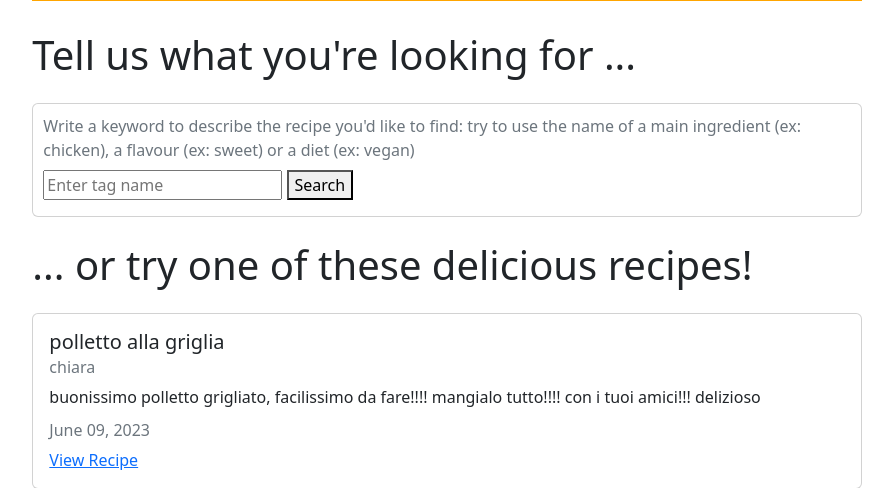
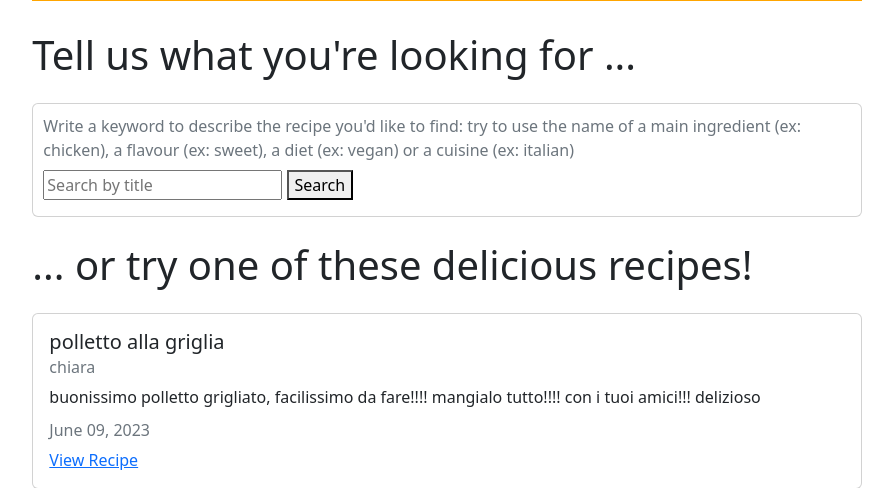
Before and after one commit to chiarag0/djangoProject, a Django app: page / in a window 1280 px wide. Shown: the part 1001-1489 px from the top of the page, without its empty margins (193-1086 px from the left). Run offline with Django 4.2, Linux system fonts and the light colour scheme; data comes from the database, SQL or seed files in the repository; both versions use the stored data as it was before the commit; some libraries are stand-ins or nearby versions.

Commit message:
deleted tags and replaced them with a search by title. edited the front end part of this project

```diff
--- a/recipes/admin.py
+++ b/recipes/admin.py
@@ -6,4 +6,3 @@ admin.site.register(models.Recipe)
 admin.site.register(models.Category)
 admin.site.register(models.Ingredient)
 admin.site.register(models.Instruction)
-admin.site.register(models.Tag)
--- a/recipes/models.py
+++ b/recipes/models.py
@@ -33,16 +33,6 @@ class Ingredient(models.Model):
         app_label = 'recipes'
 
 
-class Tag(models.Model):
-    recipe = models.ForeignKey('recipes.Recipe', on_delete=models.CASCADE, null=True)
-    name = models.CharField(max_length=100)
-
-    def __str__(self):
-        return self.name
-
-    class Meta:
-        app_label = 'recipes'
-
 
 class Recipe(models.Model):
     title = models.CharField(max_length=200)
@@ -51,7 +41,6 @@ class Recipe(models.Model):
     description = models.TextField()
     ingredients = models.ManyToManyField(Ingredient, related_name='recipes')
     instructions = models.ManyToManyField('Instruction', related_name='recipes', blank=True, null=True)
-    tags = models.ManyToManyField(Tag, related_name='recipes', blank=True)
     favorites = models.ManyToManyField(User, related_name='favorites', default= None, blank=True)
     created_at = models.DateTimeField(auto_now_add=True)
     updated_at = models.DateTimeField(auto_now=True)
--- a/recipes/urls.py
+++ b/recipes/urls.py
@@ -10,11 +10,9 @@ urlpatterns = [
     path('recipe/<int:pk>/ingredients/update/', views.IngredientsListView.as_view(), name="ingredients-list"),
     path('recipe/<int:pk>/instructions/create/', views.InstructionsCreateView.as_view(), name="instructions-create"),
     path('recipe/<int:pk>/instructions/update/', views.InstructionsListView.as_view(), name="instructions-list"),
-    path('recipe/<int:pk>/tags/create/', views.TagsCreateView.as_view(), name="tags-create"),
-    path('recipe/<int:pk>/tags/update/', views.TagsListView.as_view(), name="tags-list"),
     path('recipe/<int:pk>/update', views.RecipeUpdateView.as_view(), name="recipes-update"),
     path('recipe/<int:pk>/delete', views.RecipeDeleteView.as_view(), name="recipes-delete"),
     path('user/<str:username>/', views.user_recipes, name='user_recipes'),
-    path('search/', views.SearchByTag.as_view(), name='search-by-tag'),
+    path('search-by-title/', views.SearchByTitle, name='search-by-title'),
 
 ]
--- a/recipes/views.py
+++ b/recipes/views.py
@@ -8,33 +8,10 @@ from django.contrib.auth.models import User
 from crispy_forms.helper import FormHelper
 from crispy_forms.layout import Submit
 from . import models
-from .forms import RecipeForm, IngredientForm, TagForm
+from .forms import RecipeForm, IngredientForm
 from django.contrib.auth.decorators import login_required
 
 from .models import Recipe, Ingredient
-
-""""
-def create_recipe(request):
-    if request.method == 'POST':
-        form = RecipeForm(request.POST)
-        if form.is_valid():
-            # Process the form data and save the new recipe
-            form.save()
-            # Redirect to a success page or display a success message
-            return redirect('recipe_list')
-    else:
-        form = RecipeForm()
-
-    return render(request, 'recipes/create_recipe.html', {'form': form})
-
-
-
-def recipe_list(request):
-    recipes = Recipe.objects.all()
-    return render(request, 'recipes/recipe_list.html', {'recipes': recipes})
-
-    """
-
 
 # Create your views here.
 
@@ -91,6 +68,7 @@ class RecipeCreateView(LoginRequiredMixin, CreateView):
         form.instance.author = self.request.user
         self.object = form.save()
         return super().form_valid(form)
+
     def form_invalid(self, form):
         # Print form errors
         print(form.errors)
@@ -193,46 +171,9 @@ class InstructionsListView(ListView):
 
     def get_success_url(self):
         recipe_pk = self.kwargs['pk']
-        return reverse_lazy('tags-list', kwargs={'pk': recipe_pk})
-
-'''
-
-class RecipeCreateView(LoginRequiredMixin, CreateView):
-    model = models.Recipe
-    form_class = RecipeForm
-    template_name = 'recipes/create_recipe.html'
+        return reverse_lazy('recipes-detail', kwargs={'pk': recipe_pk})
 
 
-    def form_valid(self, form):
-        recipe = form.save(commit=False)
-        recipe.author = self.request.user
-        recipe.save()
-
-        ingredient_names = self.request.POST.getlist('name')
-        ingredient_quantities = self.request.POST.getlist('quantity')
-
-        for name, quantity in zip(ingredient_names, ingredient_quantities):
-            if name:
-                ingredient = models.Ingredient(name=name, quantity=quantity)
-                ingredient.save()
-                recipe.ingredients.add(ingredient)
-
-        return super().form_valid(form)
-
-    def get_success_url(self):
-        return reverse_lazy('recipes-home')
-
-    def form_invalid(self, form):
-        # Print form errors
-        print(form.errors)
-
-        # Print non-field errors
-        print(form.non_field_errors())
-
-        # Return the default behavior
-        return super().form_invalid(form)
-
-'''
 
 
 class RecipeUpdateView(LoginRequiredMixin, UserPassesTestMixin, UpdateView):
@@ -249,80 +190,16 @@ class RecipeUpdateView(LoginRequiredMixin, UserPassesTestMixin, UpdateView):
         return super().form_valid(form)
 
 
-class TagsCreateView(CreateView):
-    model = models.Tag
-    fields = ['name']
-    template_name = 'recipes/create_recipe_tags.html'
-
-    def get_context_data(self, **kwargs):
-        context = super().get_context_data(**kwargs)
-        context['recipe'] = models.Recipe.objects.get(pk=self.kwargs['pk'])
-        return context
-
-    def form_valid(self, form):
-        return super().form_valid(form)
 
 
-    #print errors if form not valid
-    def form_invalid(self, form):
-        # Print form errors
-        print(form.errors)
 
-        # Print non-field errors
-        print(form.non_field_errors())
-
-        # Return the default behavior
-        return super().form_invalid(form)
-
-    def get_success_url(self):
-        return reverse_lazy('tags-list', kwargs={'pk': self.kwargs['pk']})
-
-
-class TagsListView(ListView):
-    model = models.Tag
-    template_name = 'recipes/tags_list.html'
-    context_object_name = 'tags'
-
-    def get_queryset(self):
-        recipe_pk = self.kwargs['pk']
-        recipe = models.Recipe.objects.get(pk=recipe_pk)
-        return models.Tag.objects.filter(recipe=recipe)
-
-    def get_context_data(self, *, object_list=None, **kwargs):
-        context = super().get_context_data(**kwargs)
-        context['recipe'] = models.Recipe.objects.get(pk=self.kwargs['pk'])
-        recipe_pk = self.kwargs['pk']
-        recipe = models.Recipe.objects.get(pk=recipe_pk)
-        context['tags'] = models.Tag.objects.filter(recipe=recipe)
-        return context
-
-    def get_success_url(self):
-        recipe_pk = self.kwargs['pk']
-        return reverse_lazy('recipes-detail', kwargs={'pk': recipe_pk})
-
-
-class SearchByTag(ListView):
-    model = models.Recipe
-    template_name = 'recipes/search_by_tag.html'
-    context_object_name = 'recipe_list'
-
-    def get_queryset(self):
-        tag_name = self.request.GET.get('tag_name')
-        print(f"Tag name: {tag_name}")
-        if tag_name:
-            queryset = models.Recipe.objects.filter(tags__name=tag_name)
-            print(f"Filtered queryset: {queryset}")
-            return queryset
-        return models.Recipe.objects.none()
-
-    def get_context_data(self, **kwargs):
-        context = super().get_context_data(**kwargs)
-        tag_name = self.request.GET.get('tag_name')
-        if tag_name:
-            context['tag_name'] = tag_name
-        return context
-
-
+def SearchByTitle(request):
+    query = request.GET.get('query')
+    if query:
+        recipes = Recipe.objects.filter(title__icontains=query)
+    else:
+        recipes = Recipe.objects.none()
+    return render(request, 'recipes/search_by_title.html', {'recipes': recipes, 'query': query})
 
 
 def user_recipes(request, username):
--- a/templates/recipes/home.html
+++ b/templates/recipes/home.html
@@ -13,14 +13,14 @@
     </div>
 <h1>Tell us what you're looking for ...</h1>
 <div class="card my-4">
-    <div class="card-subtitle mb-2 text-muted" style="margin-top: 10px; margin-left: 10px;"> Write a keyword to describe the recipe you'd like to find: try to use the name of a main ingredient (ex: chicken), a flavour (ex: sweet) or a diet (ex: vegan) </div>
-    <div class="col-md d-flex justify-content-between" id="searchtags" style="margin-left: 10px;" >
-        <form method="GET" action="{% url 'search-by-tag' %}">
-          {% csrf_token %}
-          <input type="text" name="tag_name" placeholder="Enter tag name">
+    <div class="card-subtitle mb-2 text-muted" style="margin-top: 10px; margin-left: 10px;"> Write a keyword to describe the recipe you'd like to find: try to use the name of a main ingredient (ex: chicken), a flavour (ex: sweet), a diet (ex: vegan) or a cuisine (ex: italian) </div>
+    <div class="col-md d-flex justify-content-between" id="searchtitle" style="margin-left: 10px;" >
+        <form method="GET" action="{% url 'search-by-title' %}">
+          <input type="text" name="query" placeholder="Search by title">
           <button type="submit">Search</button>
         </form>
     </div>
+
 
 </div>
 
--- a/templates/users/profile.html
+++ b/templates/users/profile.html
@@ -22,7 +22,7 @@
                     <div>
                         <a href="{% url 'recipes-detail' recipe.pk %}" class="btn btn-outline-dark">View Recipe</a>
                     </div>
-            </div>
+                </div>
                 {% endfor %}
             {% else %}
                 <h4>Looks like you haven't created any recipes yet!</h4>
```
Also changed, not shown: recipes/forms.py (+3 -7 lines), templates/recipes/recipe_detail.html (+23 -9 lines), db.sqlite3.
